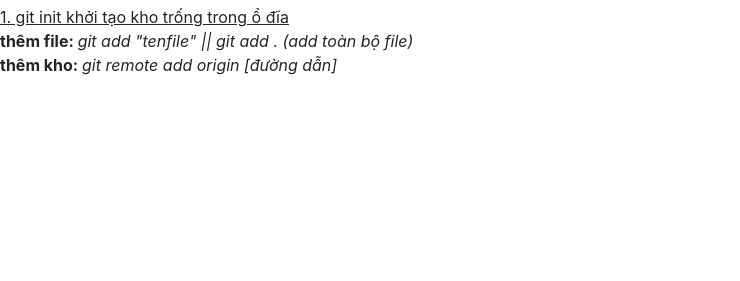
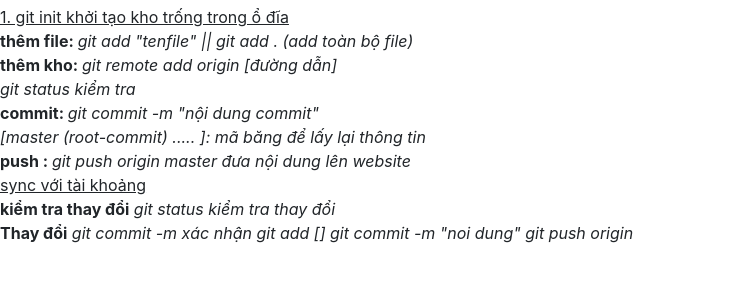
Before and after one commit to chungvux01/chungvux01.github.io, a plain HTML site: page index.html in a window 1280 px wide. Shown: the part 193-474 px from the top of the page, without its empty margins (0-740 px from the left). Drawn offline with Linux system fonts and the light colour scheme.

Commit message:
them noi dung

```diff
--- a/index.html
+++ b/index.html
@@ -28,8 +28,31 @@
 	 	</li>
 	 	<li>
 	 		<b>thêm kho:  </b>
-	 		<i>git remote add origin [đường dẫn]</i>
+	 		<i>git remote add origin [đường dẫn]</i><br>
+	 		<i>git status kiểm tra</i>
 	 	</li>
+	 	<li>
+	 		<b>commit:  </b>
+	 		<i>git commit -m "nội dung commit"</i><br>
+	 		<i>[master (root-commit) ..... ]: mã băng để lấy lại thông tin</i>
+	 	</li>
+	 	<li>
+	 		<b>push :  </b>
+	 		<i>git push origin master    đưa nội dung lên website </i>
+	 	</li>
+
+		<li><u>sync với tài khoảng</u></li>
+		<li>
+			<b>kiểm tra thay đổi</b>
+			<i>git status   kiểm tra thay đổi</i>
+		</li>
+		<li>
+			<b>Thay đổi</b>
+			<i>git commit -m  xác nhận</i>
+			<i>git add []   </i>
+			<i>git commit -m "noi dung"   </i>
+			<i>git push origin </i>
+		</li>
 	 </ul>
 
 
```
